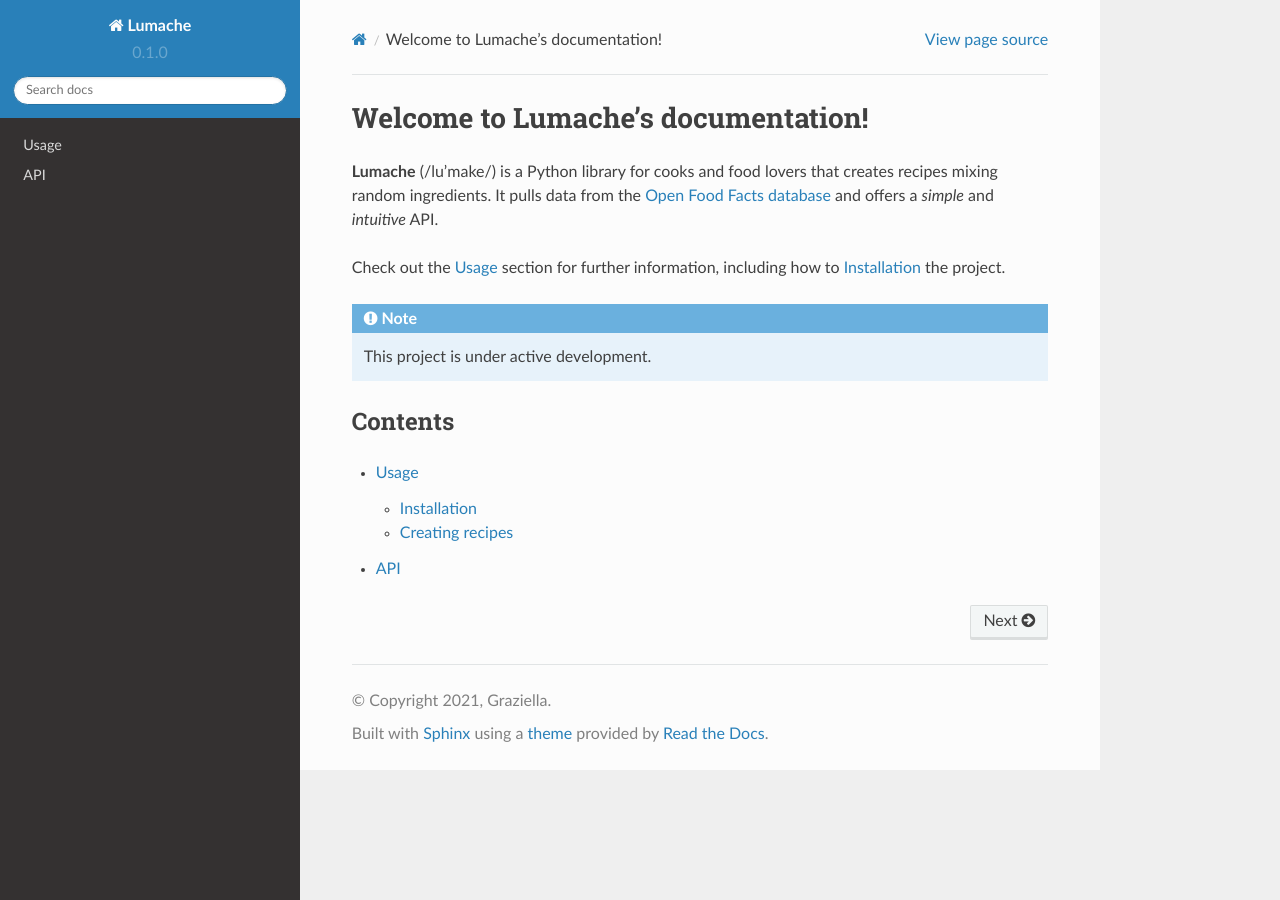
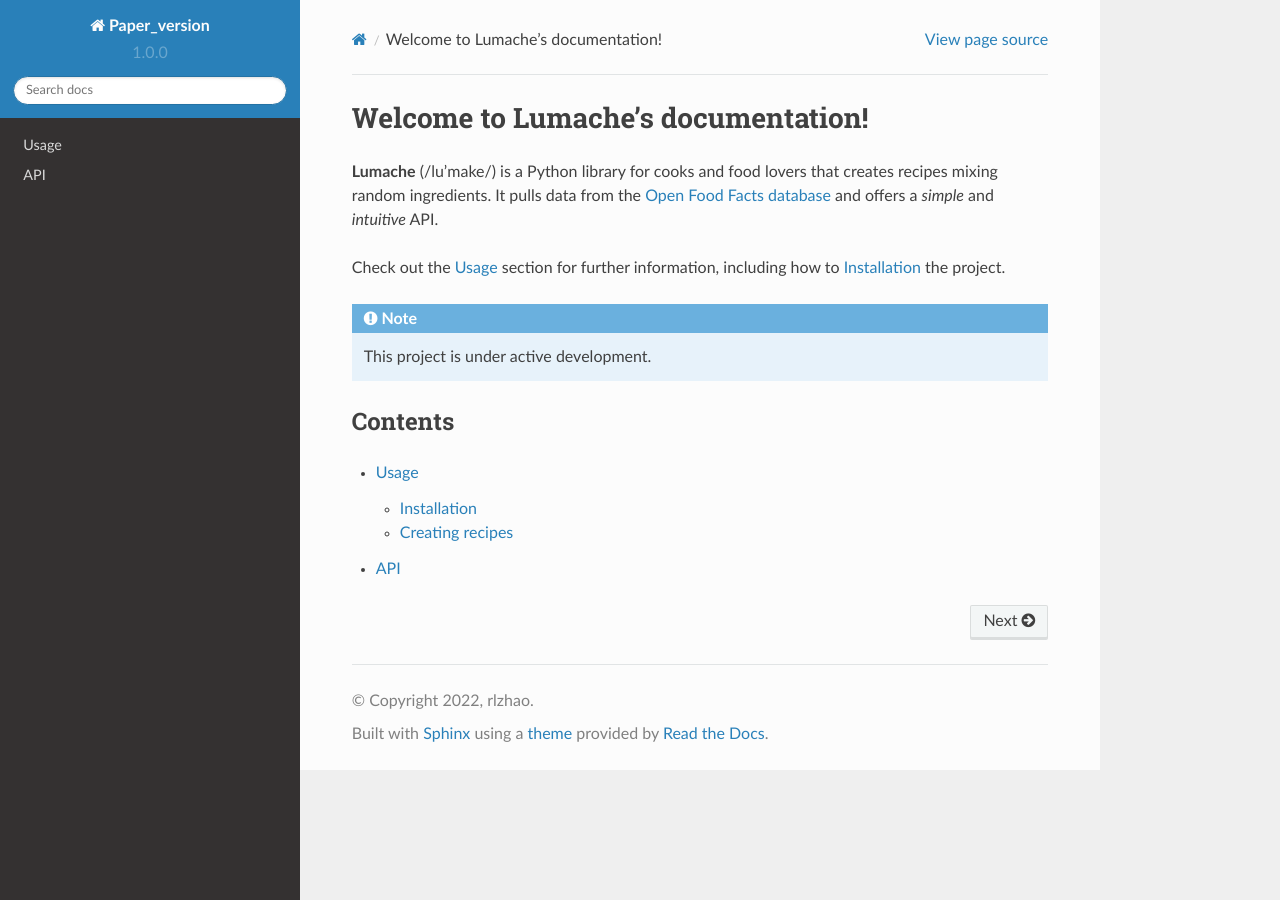
Before and after one commit to Anthonyrr98/Paper_version, a Sphinx documentation site: the page built from docs/source/index.rst, in a window 1280 px wide. Built offline with Sphinx 7.4.7 and the Read the Docs theme 2.0.0, drawn with Linux system fonts in a browser that asks for light colours.

Commit message:
Update conf.py

```diff
--- a/docs/source/conf.py
+++ b/docs/source/conf.py
@@ -2,12 +2,12 @@
 
 # -- Project information
 
-project = 'Lumache'
-copyright = '2021, Graziella'
-author = 'Graziella'
+project = 'Paper_version'
+copyright = '2022, rlzhao'
+author = 'rlzhao'
 
-release = '0.1'
-version = '0.1.0'
+release = '1.0'
+version = '1.0.0'
 
 # -- General configuration
 
@@ -17,6 +17,8 @@ extensions = [
     'sphinx.ext.autodoc',
     'sphinx.ext.autosummary',
     'sphinx.ext.intersphinx',
+    'recommonmark',
+    'sphinx_markdown_tables',
 ]
 
 intersphinx_mapping = {
@@ -28,8 +30,14 @@ intersphinx_disabled_domains = ['std']
 templates_path = ['_templates']
 
 # -- Options for HTML output
-
 html_theme = 'sphinx_rtd_theme'
 
 # -- Options for EPUB output
 epub_show_urls = 'footnote'
+
+# -- Options for PDF output
+latex_engine = 'xelatex'
+latex_use_xindy = False
+latex_elements = {
+    'preamble': '\\usepackage[UTF8]{ctex}\n',
+}
```
